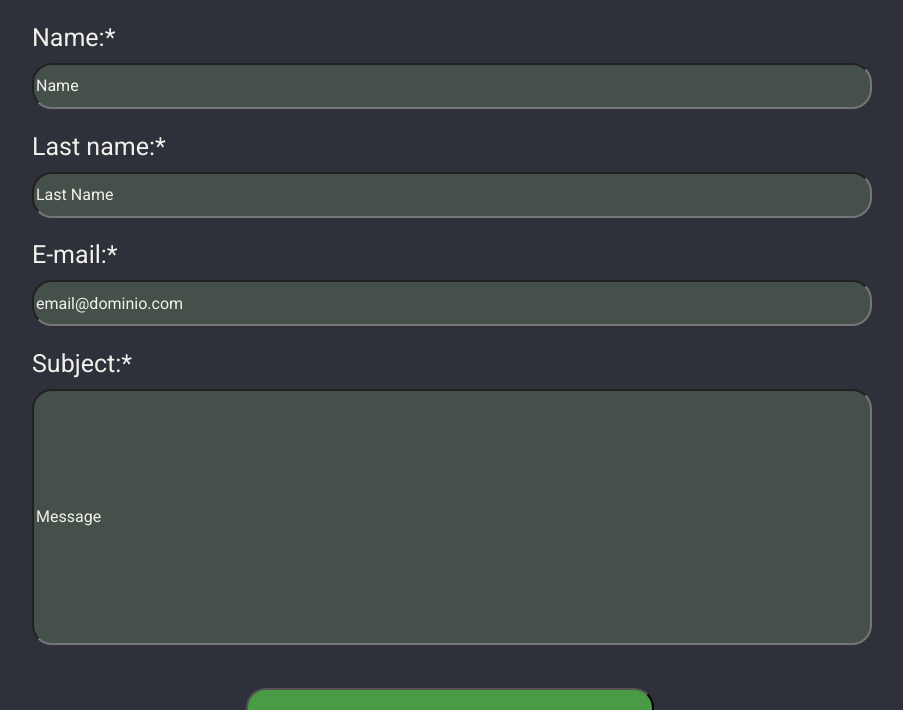
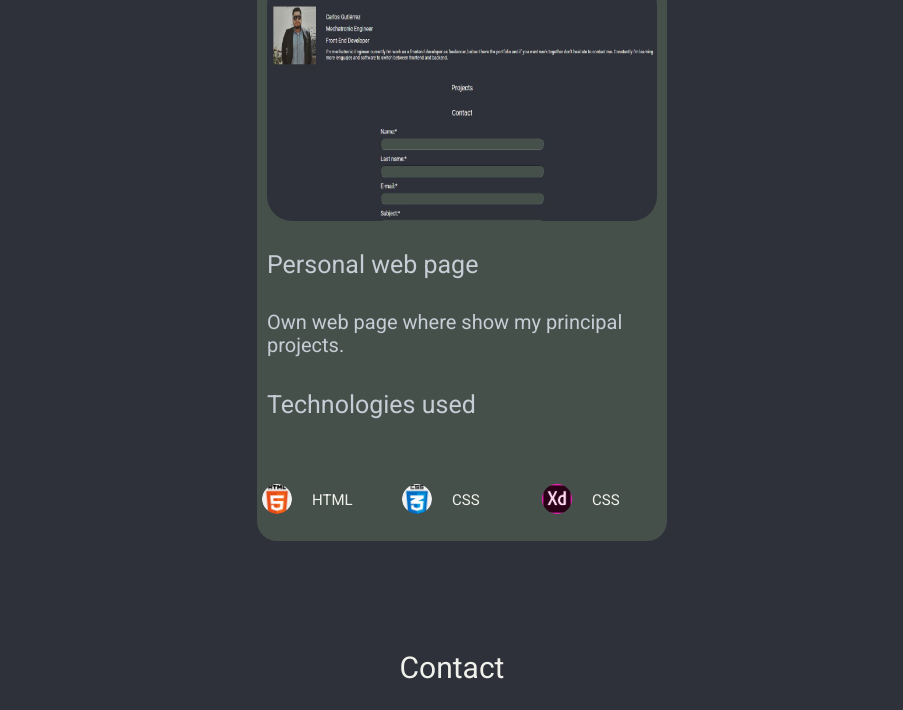
Before and after one commit to CarGDev/PaginaWeb, a website: page src/index.html in a window 1280 px wide. Shown: the part 570-1280 px from the top of the page, without its empty margins (188-1091 px from the left). Drawn offline with Linux system fonts and the light colour scheme.

Commit message:
Finishing the first step of the page

```diff
--- a/src/assets/css/contact.css
+++ b/src/assets/css/contact.css
@@ -3,6 +3,20 @@
 } */
 
 .contact .title {
+  display: flex;
+  justify-content: center;
+  font-size: 30px;
+}
+
+.head {
+  width: 100%;
+}
+
+.foot {
+  width: 100%;
+}
+
+.projects .title {
   display: flex;
   justify-content: center;
   font-size: 30px;
--- a/src/assets/css/main.css
+++ b/src/assets/css/main.css
@@ -3,6 +3,7 @@ body{
   font-family: 'Roboto', sans-serif;
   color: #F1F1EC;
 }
+
 p {
   font-size: 25px;
 }
@@ -33,6 +34,7 @@ a {
   display: grid;
   grid-template-columns: 1fr;
   grid-template-rows: 90px minmax(600px 1fr) 500px;
+  justify-items: center;
 }
 
 .header {
--- /dev/null
+++ b/src/assets/css/project.css
@@ -0,0 +1,104 @@
+.projects .Projects-container {
+  display: flex;
+  grid-template-columns: repeat(auto-fill, 450px);
+  grid-template-rows: 1fr 1fr;
+  margin: 55px;
+  justify-content: center;
+  align-items: center;
+}
+
+.projects .Projects-container .content {
+  margin: 15px;
+}
+
+.projects div{
+  display: grid;
+  grid-template-columns: repeat(auto-fill, 410px);
+  grid-gap: 10px;
+  justify-content: center;
+}
+
+.project {
+  display: grid;
+  grid-template-columns: 1fr;
+  grid-template-rows: 251px 150px 150px;
+  /* height: 1000px; */
+  width: 410px;
+  background-color: #46504B;
+  border-radius: 20px;
+  margin: 10px;
+}
+
+.project-img {
+  height: 241px;
+  width: 390px;
+  margin: 10px;
+}
+
+.project-img img {
+  border-radius: 25px;
+  max-width: 100%;
+  height: 241px;
+}
+
+.titles {
+  display: grid;
+  grid-template-rows: 50px 1fr;
+  grid-gap: 10px;
+  /* align-items: flex-start; */
+  margin: 10px;
+}
+
+.project-title a {
+  font-size: 25px;
+  color: #C6CDD5;
+  margin: 10px;
+}
+
+.project-description p {
+  font-size: 20px;
+  color: #C6CDD5;
+  margin: 10px
+}
+
+.tech-icon {
+  margin: 0px;
+}
+
+.techs .tech-title {
+  font-size: 25px;
+  color: #C6CDD5;
+  margin: 0px 0px 0px 10px;
+}
+
+.techs-techs {
+  display: grid;
+  grid-template-columns: 100px 100px;
+  grid-gap: 10px;
+}
+
+.tech-icon img {
+  margin-left: 10px;
+  width: 30px;
+  border-radius: 25px;
+
+}
+
+.techs .project-technologies {
+  display: grid;
+  grid-template-columns: repeat(auto-fill, 130px);
+  grid-gap: 10px;
+  /* align-items: flex-start; */
+  align-items: center;
+}
+
+.techs .project-technologies div {
+  display: grid;
+  grid-template-columns: 50px 80px;
+  align-items: center;
+  justify-items: start;
+}
+
+.techs .project-technologies p {
+  font-size: 15px;
+}
--- a/src/index.html
+++ b/src/index.html
@@ -9,32 +9,35 @@
   <link rel="stylesheet" href="./assets/css/normalize.css" />
   <link rel="stylesheet" href="./assets/css/main.css" />
   <link rel="stylesheet" href="./assets/css/contact.css">
+  <link rel="stylesheet" href="./assets/css/project.css">
 </head>
 <body>
   <section class="container">
     <header class="head">
+      <!-- <nav> -->
         <section class="header">
           <figure class="logo">
             <img src="./assets/images/Logo1.JPG" alt="">
           </figure>
         </section>
-      <section class="headerTitle">
+        <nav class="headerTitle">
           <ul class="item">
-          <a href="">Bio</a>
+            <a href="#Bio">Bio</a>
           </ul>
           <ul class="item">
-          <a href="">Project</a>
+            <a href="#Project">Project</a>
           </ul>
           <ul class="item">
-          <a href="">Contact</a>
+            <a href="#Contact">Contact</a>
           </ul>
           <ul class="item">
             <a href="https://platzi.com/@CarGDev/" target="_blank">Platzi</a>
           </ul>
-      </section>
+        </nav>
+      <!-- </nav> -->
     </header>
     <section class="body">
-      <section class="bio">
+      <section class="bio" id="Bio">
         <figure class="image">
           <img src="./assets/images/IMG_20190420_223647_636.jpg" alt="">
         </figure>
@@ -48,10 +51,54 @@
           </p>
         </section>
       </section>
-      <section class="projects">
+      <section class="projects" id="Project">
         <p class="title">Projects</p>
+        <div class="Projects-container">
+          <div class="content">
+            <div class="project">
+              <figure class="project-img">
+                <img src="./assets/images/Projects/Pagina Web.JPG" alt="">
+              </figure>
+              <div class="titles">
+                <div class="project-title">
+                  <a href="https://cargdev.com">Personal web page</a>
+                </div>
+                <div class="project-description">
+                  <p>
+                    Own web page where show my principal projects.
+                  </p>
+                </div>
+              </div>
+              <div class="techs">
+                <p class="tech-title">Technologies used</p>
+                <div class="tech-techs">
+                  <div class="project-technologies">
+                    <div>
+                      <figure class="tech-icon">
+                        <img src="./assets/images/iCONS/html-5.png" alt="">
+                      </figure>
+                      <p>HTML</p>
+                    </div>
+                    <div>
+                      <figure class="tech-icon">
+                        <img src="./assets/images/iCONS/css.png" alt="">
+                      </figure>
+                      <p>CSS</p>
+                    </div>
+                    <div>
+                      <figure class="tech-icon">
+                        <img src="./assets/images/iCONS/1200px-Adobe_XD_CC_icon.svg.png" alt="">
+                      </figure>
+                      <p>CSS</p>
+                    </div>
+                  </div>
+                </div>
+              </div>
+            </div>
+          </div>
+        </div>
       </section>
-      <section class="contact">
+      <section class="contact" id="Contact">
         <p class="title">Contact</p>
         <form action="mailto:ingecarlos.gutierrez@gmail.com" method="post" enctype="text/plain" class="form">
           <section class="form-name">
```
Also changed, not shown: src/assets/images/iCONS/1200px-Adobe_XD_CC_icon.svg.png (added). Lines whose indentation alone changed are shown as unchanged.
